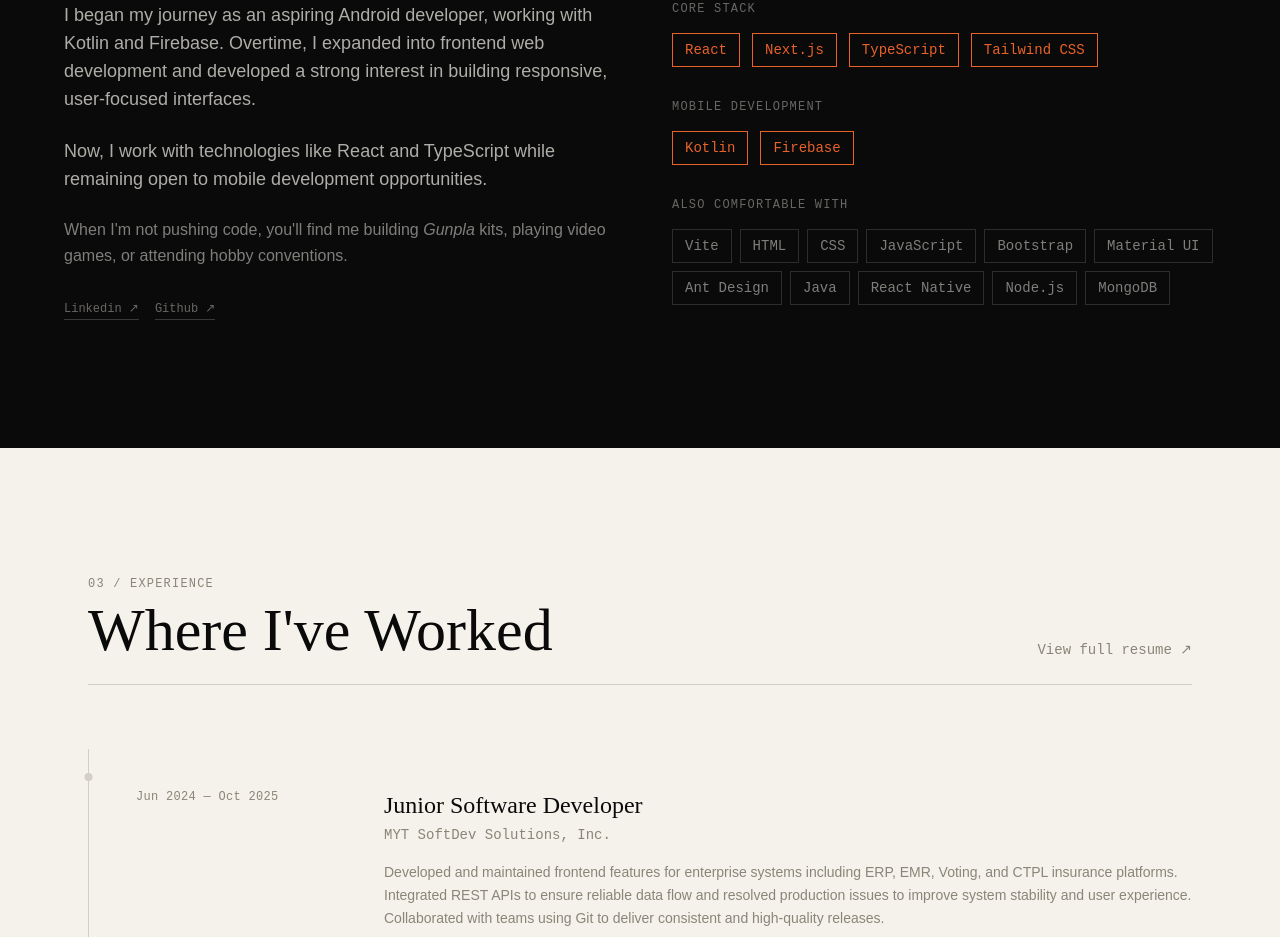
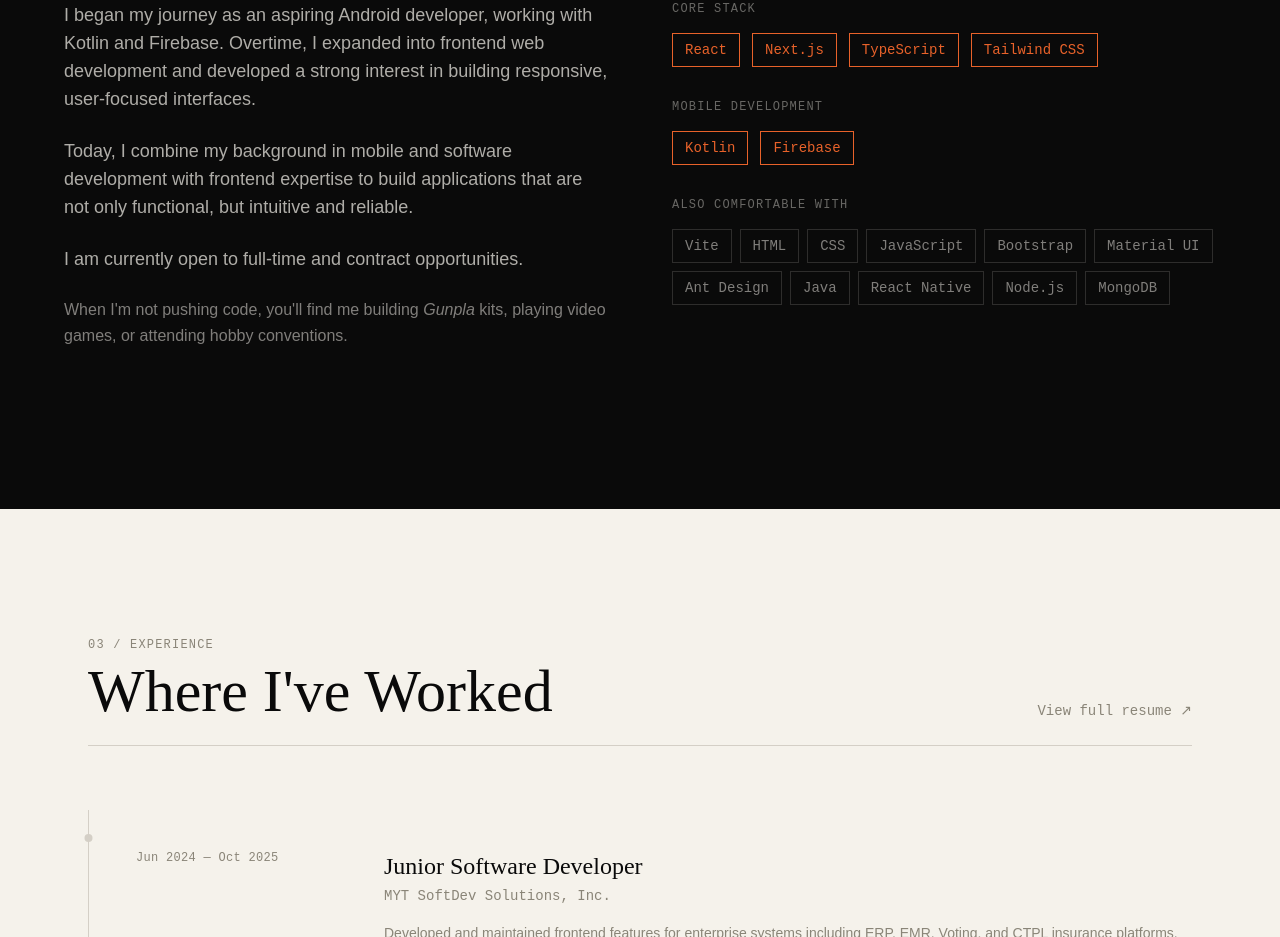
Before and after one commit to janinevallente/janinevallente-portfolio, a Next.js app: page / in a window 1280 px wide. Shown: the part 1100-2037 px from the top of the page. Built offline with nearby package versions, Linux system fonts and the light colour scheme.

Commit message:
enh: updated about me section

```diff
--- a/src/components/sections/About.tsx
+++ b/src/components/sections/About.tsx
@@ -19,25 +19,15 @@
               responsive, user-focused interfaces. < br />
             </p>
             <p className="font-body text-md md:text-lg text-paper/70 leading-relaxed mb-6">
-              Now, I work with technologies like React and TypeScript
-              while remaining open to mobile development opportunities.
+              Today, I combine my background in mobile and software development with frontend expertise
+              to build applications that are not only functional, but intuitive and reliable.
+            </p>
+            <p className="font-body text-md md:text-lg text-paper/70 leading-relaxed mb-6">
+              I am currently open to full-time and contract opportunities.
             </p>
             <p className="font-body text-paper/50 leading-relaxed mb-8">
               When I&apos;m not pushing code, you&apos;ll find me building <em>Gunpla</em> kits, playing video games, or attending hobby conventions.
             </p>
-            <div className="flex gap-4 flex-wrap">
-              {Object.entries(portfolio.social).map(([platform, url]) => (
-                <a
-                  key={platform}
-                  href={url}
-                  target="_blank"
-                  rel="noopener noreferrer"
-                  className="font-mono text-xs text-paper/40 border-b border-paper/20 pb-0.5 hover:text-accent hover:border-accent transition-colors capitalize"
-                >
-                  {platform} ↗
-                </a>
-              ))}
-            </div>
           </div>
 
           {/* Skills */}
```
